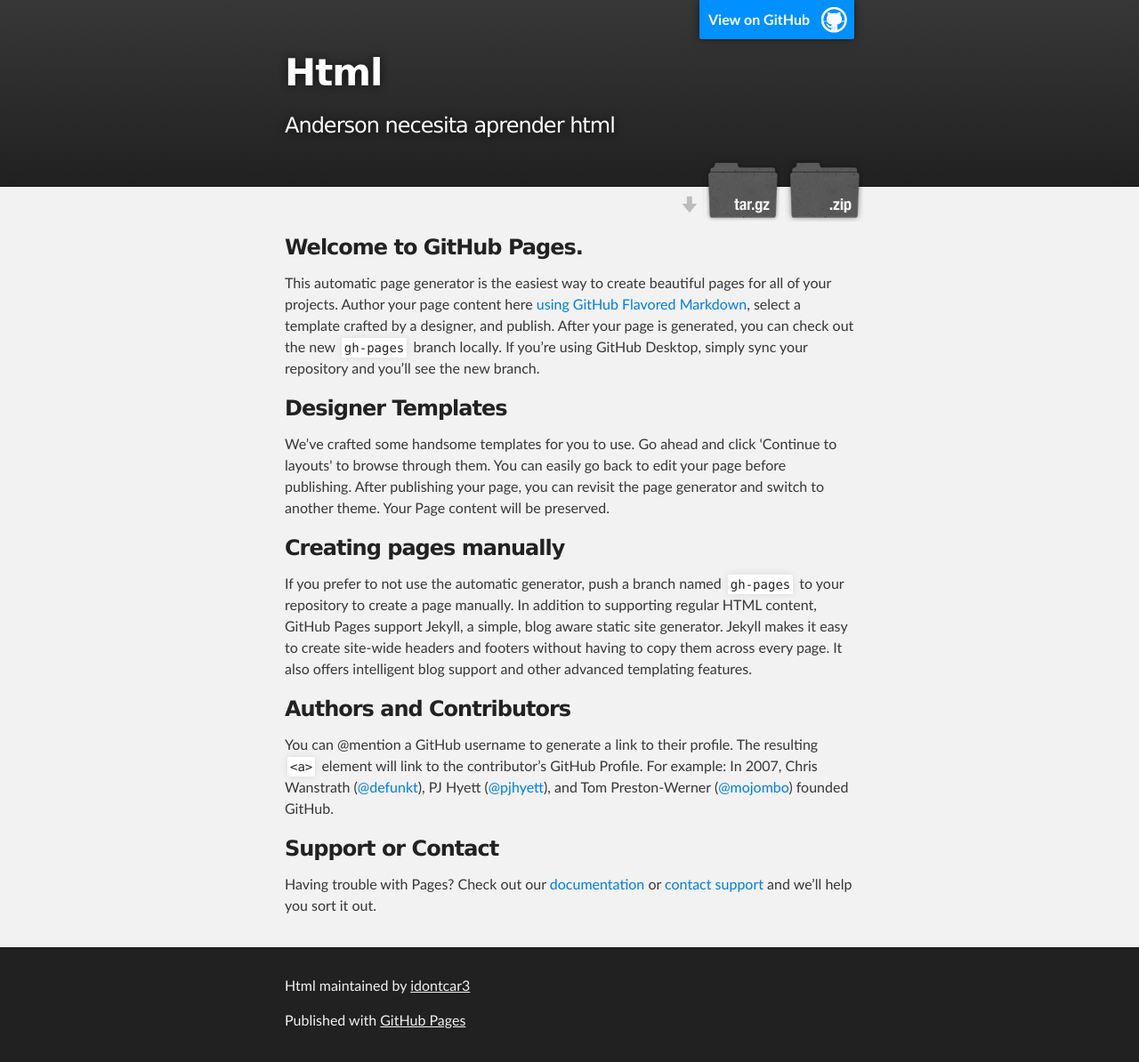
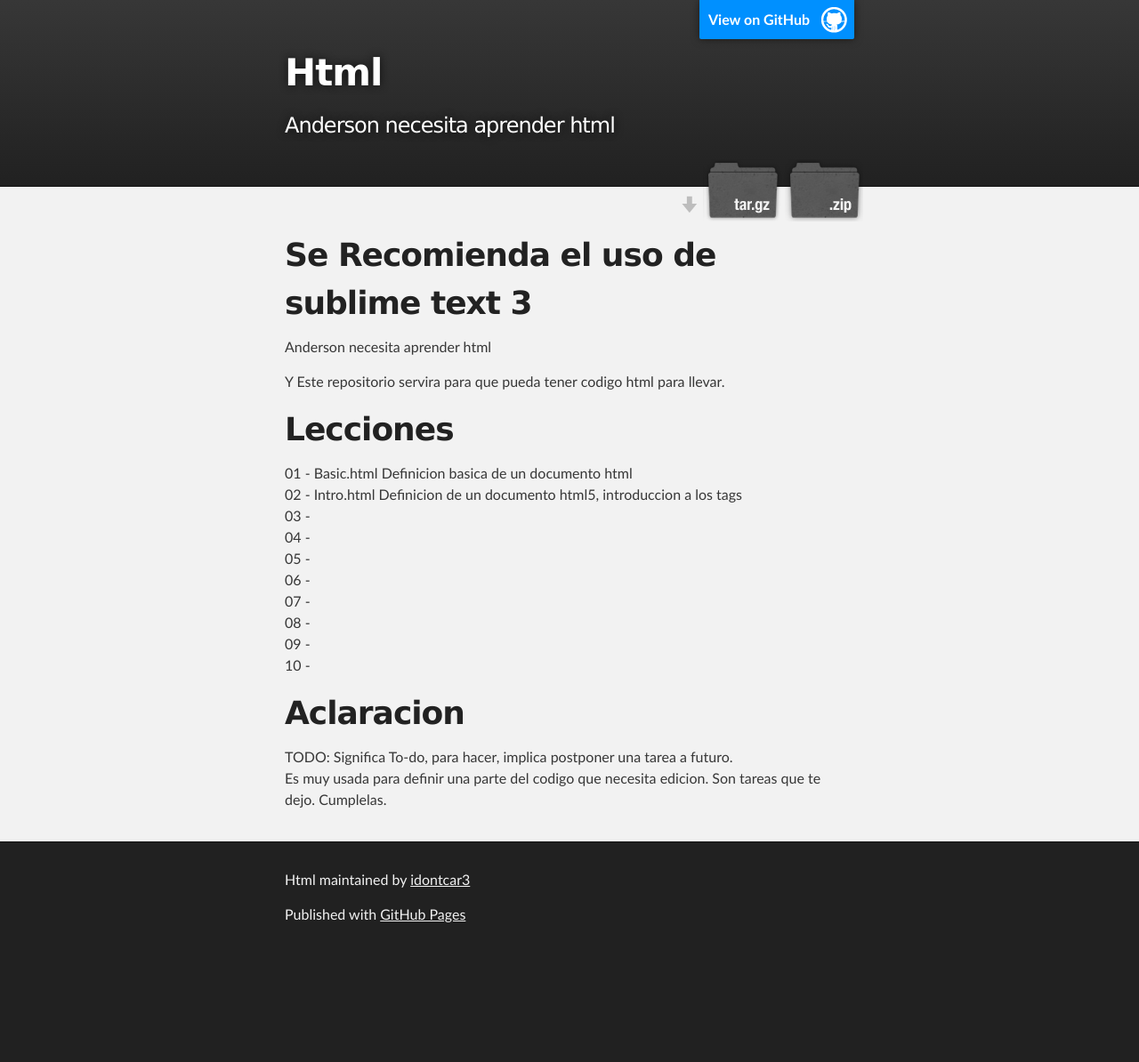
Before and after one commit to mansels/tarea-0, a plain HTML site: page index.html in a window 1280 px wide. Shown: the whole page at 89% size. After the commit the page ends 1075 px from the top, so only its background shows below. Drawn offline with Linux system fonts and the light colour scheme.

```diff
--- a/index.html
+++ b/index.html
@@ -31,30 +31,33 @@
     <!-- MAIN CONTENT -->
     <div id="main_content_wrap" class="outer">
       <section id="main_content" class="inner">
-        <h3>
-<a id="welcome-to-github-pages" class="anchor" href="#welcome-to-github-pages" aria-hidden="true"><span aria-hidden="true" class="octicon octicon-link"></span></a>Welcome to GitHub Pages.</h3>
+        <h1>
+<a id="se-recomienda-el-uso-de-sublime-text-3" class="anchor" href="#se-recomienda-el-uso-de-sublime-text-3" aria-hidden="true"><span aria-hidden="true" class="octicon octicon-link"></span></a>Se Recomienda el uso de sublime text 3</h1>
 
-<p>This automatic page generator is the easiest way to create beautiful pages for all of your projects. Author your page content here <a href="https://guides.github.com/features/mastering-markdown/">using GitHub Flavored Markdown</a>, select a template crafted by a designer, and publish. After your page is generated, you can check out the new <code>gh-pages</code> branch locally. If you’re using GitHub Desktop, simply sync your repository and you’ll see the new branch.</p>
+<p>Anderson necesita aprender html</p>
 
-<h3>
-<a id="designer-templates" class="anchor" href="#designer-templates" aria-hidden="true"><span aria-hidden="true" class="octicon octicon-link"></span></a>Designer Templates</h3>
+<p>Y Este repositorio servira para que pueda tener codigo html para llevar.</p>
 
-<p>We’ve crafted some handsome templates for you to use. Go ahead and click 'Continue to layouts' to browse through them. You can easily go back to edit your page before publishing. After publishing your page, you can revisit the page generator and switch to another theme. Your Page content will be preserved.</p>
+<h1>
+<a id="lecciones" class="anchor" href="#lecciones" aria-hidden="true"><span aria-hidden="true" class="octicon octicon-link"></span></a>Lecciones</h1>
 
-<h3>
-<a id="creating-pages-manually" class="anchor" href="#creating-pages-manually" aria-hidden="true"><span aria-hidden="true" class="octicon octicon-link"></span></a>Creating pages manually</h3>
+<p>01 - Basic.html Definicion basica de un documento html<br>
+02 - Intro.html Definicion de un documento html5, introduccion a los tags<br>
+03 -<br>
+04 -<br>
+05 -<br>
+06 -<br>
+07 -<br>
+08 -<br>
+09 -<br>
+10 -  </p>
 
-<p>If you prefer to not use the automatic generator, push a branch named <code>gh-pages</code> to your repository to create a page manually. In addition to supporting regular HTML content, GitHub Pages support Jekyll, a simple, blog aware static site generator. Jekyll makes it easy to create site-wide headers and footers without having to copy them across every page. It also offers intelligent blog support and other advanced templating features.</p>
+<h1>
+<a id="aclaracion" class="anchor" href="#aclaracion" aria-hidden="true"><span aria-hidden="true" class="octicon octicon-link"></span></a>Aclaracion</h1>
 
-<h3>
-<a id="authors-and-contributors" class="anchor" href="#authors-and-contributors" aria-hidden="true"><span aria-hidden="true" class="octicon octicon-link"></span></a>Authors and Contributors</h3>
-
-<p>You can @mention a GitHub username to generate a link to their profile. The resulting <code>&lt;a&gt;</code> element will link to the contributor’s GitHub Profile. For example: In 2007, Chris Wanstrath (<a href="https://github.com/defunkt" class="user-mention">@defunkt</a>), PJ Hyett (<a href="https://github.com/pjhyett" class="user-mention">@pjhyett</a>), and Tom Preston-Werner (<a href="https://github.com/mojombo" class="user-mention">@mojombo</a>) founded GitHub.</p>
-
-<h3>
-<a id="support-or-contact" class="anchor" href="#support-or-contact" aria-hidden="true"><span aria-hidden="true" class="octicon octicon-link"></span></a>Support or Contact</h3>
-
-<p>Having trouble with Pages? Check out our <a href="https://help.github.com/pages">documentation</a> or <a href="https://github.com/contact">contact support</a> and we’ll help you sort it out.</p>
+<p>TODO: Significa To-do, para hacer, implica postponer una tarea a futuro.<br>
+Es muy usada para definir una parte del codigo que necesita edicion.
+Son tareas que te dejo. Cumplelas.</p>
       </section>
     </div>
 
```
Also changed, not shown: params.json (+1 -1 lines).
